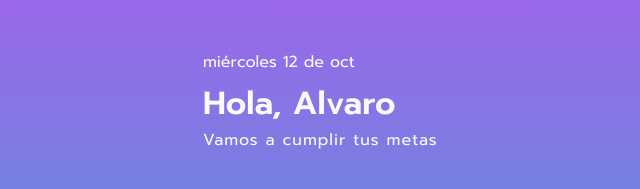
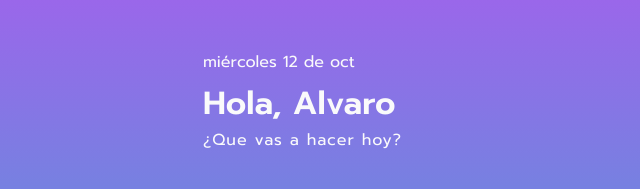
Before and after one commit to AlvaroGer/proyectJs34040, a plain HTML site: page index.html in a window 1280 px wide. Shown: the top 189 px of the page, 237-877 px from the left. Drawn offline with Linux system fonts and the light colour scheme.

Commit message:
segunda entrega de proyecto- nuevo proyecto

```diff
--- a/index.html
+++ b/index.html
@@ -17,7 +17,7 @@
     <div class="perfil">
         <div id="fecha"></div>
         <h1>Hola, Alvaro </h1>
-        <span>Vamos a cumplir tus metas</span>
+        <span>¿Que vas a hacer hoy?</span>
     </div>
 
     <div class="agregar-tarea">
```
